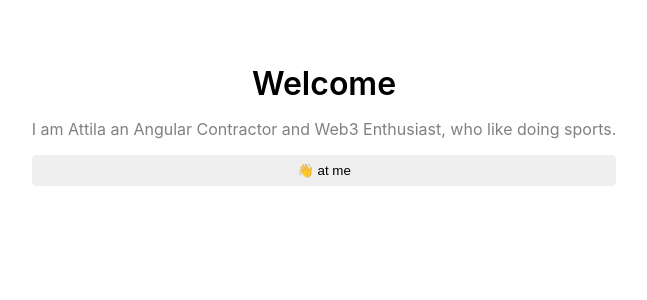
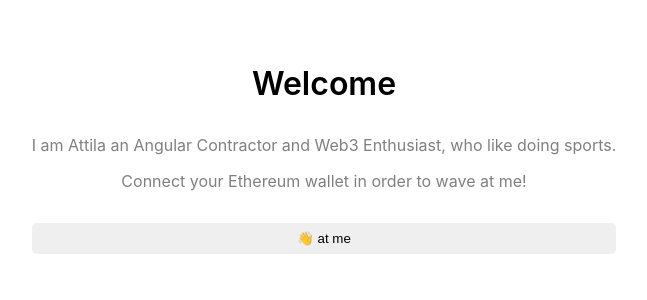
Before and after one commit to attilacsanyi/my-wave-portal, a React (Create React App) app: page / in a window 1280 px wide. Shown: the top 300 px of the page, without its empty margins (316-963 px from the left). Built offline with nearby package versions, Linux system fonts and the light colour scheme.

Commit message:
web: check window.ethereum

```diff
--- a/src/App.js
+++ b/src/App.js
@@ -1,7 +1,44 @@
-import * as React from "react";
+import React, { useEffect, useState } from "react";
 import "./App.css";
 
-export default function App() {
+const App = () => {
+  /** Just a state variable we use to store our user's public wallet.*/
+  const [, setCurrentAccount] = useState("");
+
+  const checkIfWalletIsConnected = async () => {
+    try {
+      /** First make sure we have access to window.ethereum */
+      const { ethereum } = window;
+
+      if (!ethereum) {
+        console.warn("Make sure you have metamask!");
+        return;
+      } else {
+        console.debug("We have the ethereum object", ethereum);
+      }
+
+      /** Check if we're authorized to access the user's wallet */
+      const accounts = await ethereum.request({ method: "eth_accounts" });
+
+      if (accounts.length !== 0) {
+        const account = accounts[0];
+        console.info(`Found an authorized account: ${account}"`);
+        setCurrentAccount(account);
+      } else {
+        console.warn("No authorized account found!");
+      }
+    } catch (error) {
+      console.log(error);
+    }
+  };
+
+  /*
+   * This runs our function when the page loads.
+   */
+  useEffect(() => {
+    checkIfWalletIsConnected();
+  }, []);
+
   const wave = () => {};
 
   return (
@@ -10,8 +47,11 @@ export default function App() {
         <div className="header">Welcome</div>
 
         <div className="bio">
-          I am Attila an Angular Contractor and Web3 Enthusiast, who like doing
-          sports.
+          <p>
+            I am Attila an Angular Contractor and Web3 Enthusiast, who like
+            doing sports.
+          </p>
+          <p>Connect your Ethereum wallet in order to wave at me!</p>
         </div>
 
         <button className="waveButton" onClick={wave}>
@@ -23,4 +63,6 @@ export default function App() {
       </div>
     </div>
   );
-}
+};
+
+export default App;
```
